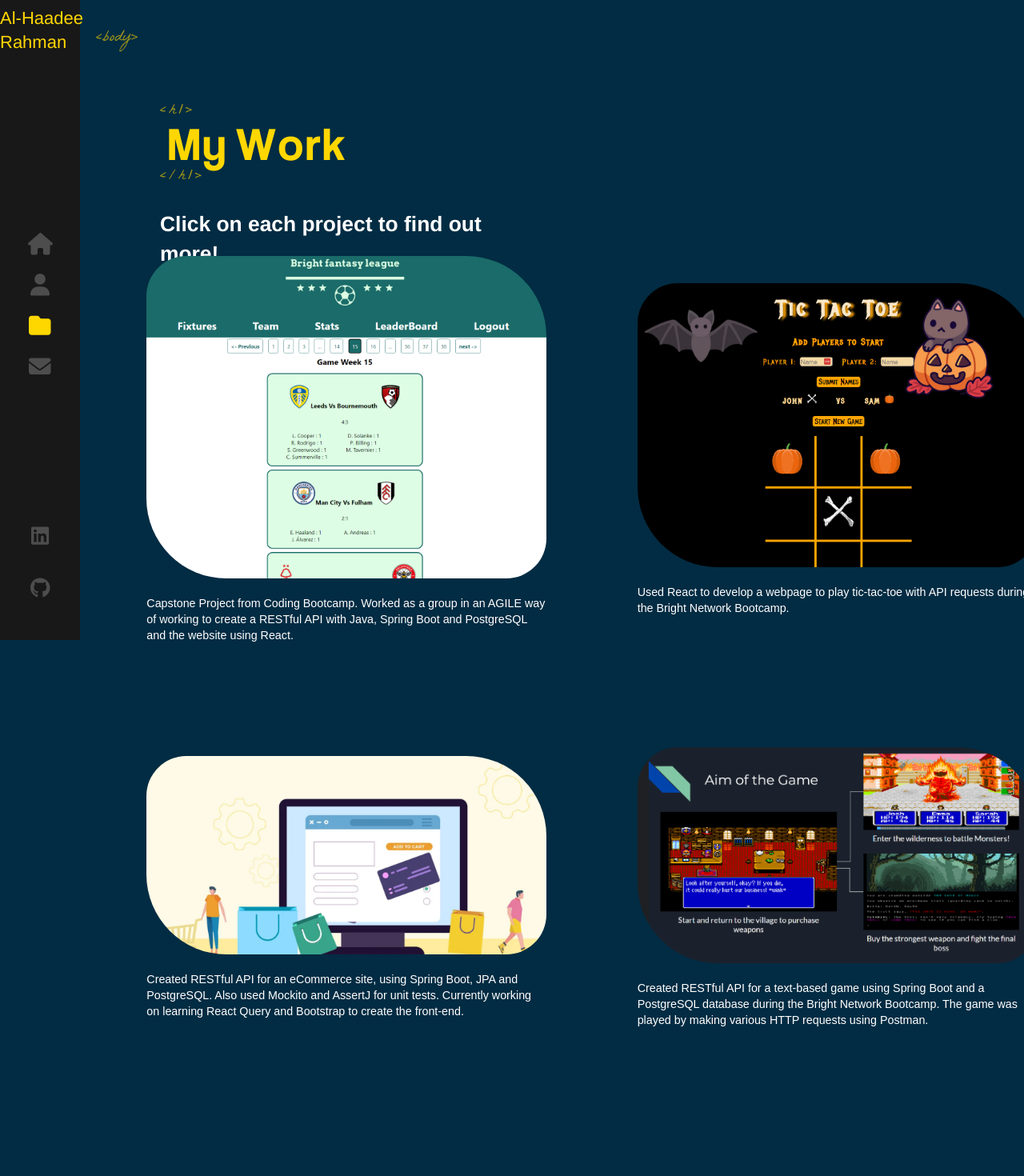
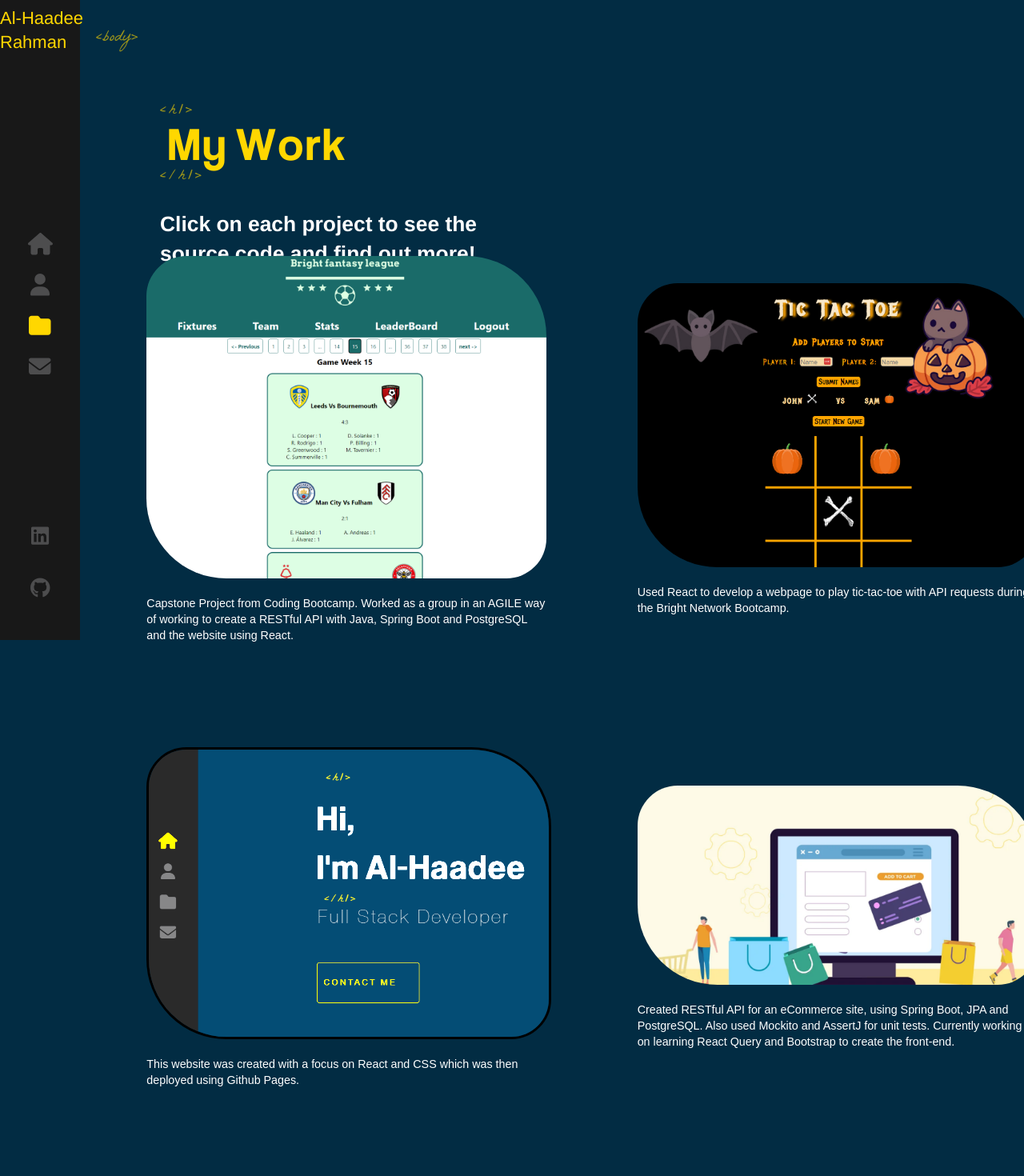
Before and after one commit to Alhaadee/portfolio, a React (Vite) app in the folder portfolio-website/: page /my-work in a window 1280 px wide. Shown: the top 1470 px of the page at 80% size. Before the commit the page ends 1385 px from the top, so only its background shows below. Built offline with nearby package versions, Linux system fonts and the light colour scheme.

Commit message:
adds project

```diff
--- a/portfolio-website/src/components/portfolio/Portfolio.jsx
+++ b/portfolio-website/src/components/portfolio/Portfolio.jsx
@@ -23,7 +23,7 @@ const Portfolio = () => {
               idx={12}
             />
           </h1>
-          <h3>Click on each project to find out more!</h3>
+          <h3>Click on each project to see the source code and find out more!</h3>
         </div>
         <section className="projects">
           <div className="project-card">
@@ -70,6 +70,26 @@ const Portfolio = () => {
           <div className="project-card">
             <img
               className="project-img"
+              id="portfolio-picture"
+              src="src\assets\project-screenshots\portfolio_pic.png"
+              alt="Portfolio"
+            />
+            <div className="middle">
+              <a
+                className="project-link"
+                href="https://github.com/Alhaadee/portfolio"
+                target="_blank"
+              >
+                <h3>Adventure Game API</h3>
+              </a>
+            </div>
+            <p>
+              This website was created with a focus on React and CSS which was then deployed using Github Pages.
+            </p>
+          </div>
+          <div className="project-card">
+            <img
+              className="project-img"
               src="src\assets\project-screenshots\ecommerce_drawing.png"
               alt="fantasy league image"
             />
@@ -110,6 +130,7 @@ const Portfolio = () => {
               was played by making various HTTP requests using Postman.
             </p>
           </div>
+
         </section>
       </div>
 
--- a/portfolio-website/src/components/portfolio/portfolio.css
+++ b/portfolio-website/src/components/portfolio/portfolio.css
@@ -124,3 +124,8 @@ animation: fadeIN 1S 1.7S backwards;
     align-items: center;
     justify-content: space-evenly;
   }
+
+  #portfolio-picture {
+    border: black solid;
+    filter: brightness(1.75);
+  }
```
Also changed, not shown: portfolio-website/src/assets/project-screenshots/portfolio_pic.png (added).
